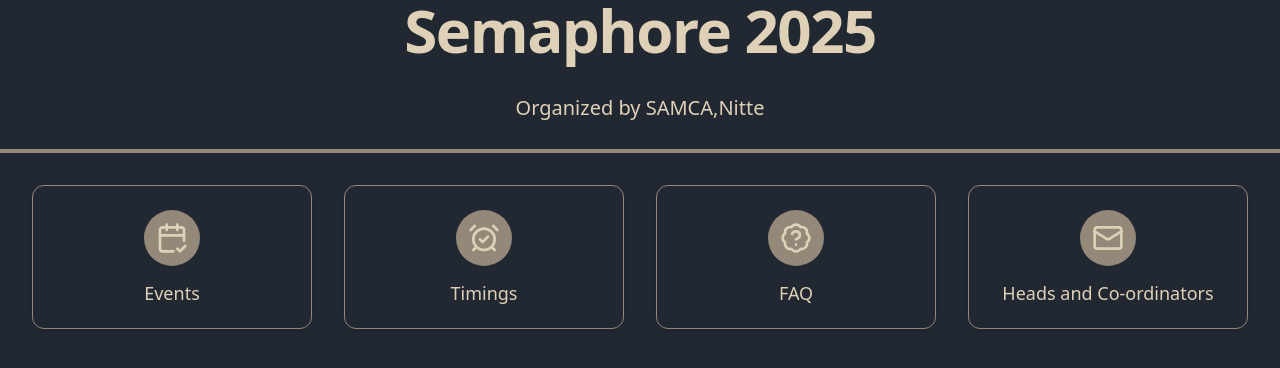
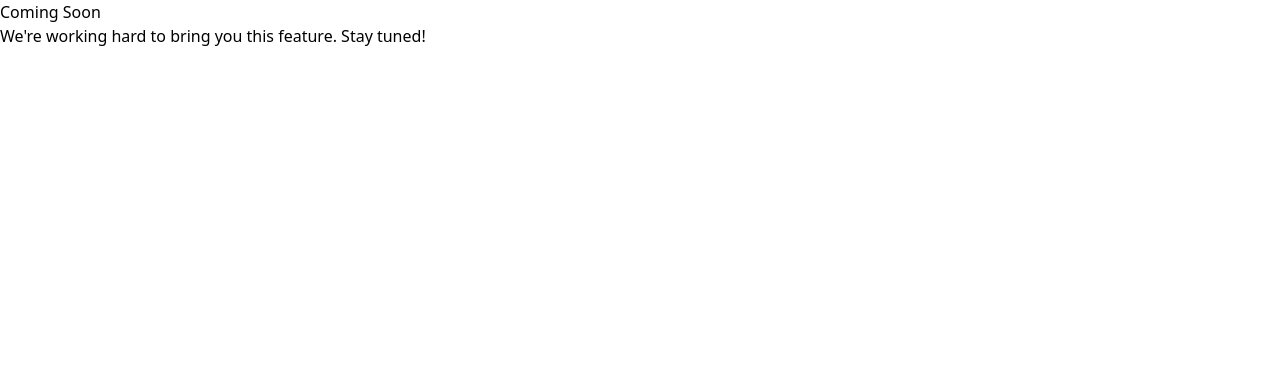
Before and after one commit to anupnayak25/semaphore-support, a React (Vite) app in the folder semaphore-support/: page /Timings in a window 1280 px wide. Shown: the top 368 px of the page. Built offline with nearby package versions, Linux system fonts and the light colour scheme.

Commit message:
Added routing functionality

```diff
--- a/semaphore-support/src/App.jsx
+++ b/semaphore-support/src/App.jsx
@@ -1,13 +1,29 @@
-import Description from "./components/Heading/Heading";
+
 import Faq from "./pages/Faq";
 import Rules from "./pages/Rules";
 import NavBar from "./components/NavBar/NavBar";
 import Home from "./pages/Home";
+import { createBrowserRouter, createRoutesFromElements, Route } from "react-router-dom";
+import Layout from "./Layout";
+import ComingSoon from "./pages/ComingSoon";
+import { RouterProvider } from "react-router-dom";
 const App = () => {
+ const router = createBrowserRouter(
+    createRoutesFromElements(
+      <Route path="/" element={<Layout/>}>
+        <Route path="" element={<Home/>} />
+        <Route path="FAQ" element={<Faq />} />
+        <Route path="Events" element={<Rules />} />
+        <Route path="Timings" element={<ComingSoon />} />
+        <Route path="HeadsAndCoordinators" element={<ComingSoon />} />
+      </Route>
+    )
+  );
+
+
+
   return (
-    <>
-    <Home />
-     </>
+    <RouterProvider router={router} />
   );
 }
 
--- /dev/null
+++ b/semaphore-support/src/Layout.jsx
@@ -0,0 +1,18 @@
+import { Outlet } from "react-router-dom";
+
+
+import ScrollToTop from "./components/ScrollToTop";
+
+function Layout() {
+  return (
+    <>
+      <ScrollToTop/>
+
+      <Outlet />
+
+
+    </>
+  );
+}
+
+export default Layout;
--- a/semaphore-support/src/components/NavBar/NavCard.jsx
+++ b/semaphore-support/src/components/NavBar/NavCard.jsx
@@ -6,8 +6,8 @@
     const IconComponent=icon;
 
   return (
-    // <Link to={route}>
-      <button
+
+      <Link to={route}
         className="group relative w-full max-w-xs sm:max-w-sm md:max-w-md lg:max-w-lg
                    bg-dominant hover:bg-dominant-50 active:bg-dominant-100
                    border border-highlight hover:border-highlight-50 active:border-highlight-100
@@ -18,6 +18,7 @@
 
                  transform hover:scale-105 active:scale-95"
     >
+
       {/* Icon Container */}
       <div className="mb-3 sm:mb-4 p-2 sm:p-3
                       bg-highlight group-hover:bg-dominant-50
@@ -42,8 +43,9 @@
                       from-transparent to-blue-50/20
                       opacity-0 group-hover:opacity-100
                       transition-opacity duration-200 pointer-events-none" />
-    </button>
-  // </Link>
+
+    </Link>
+
   );
 };
 export default NavCard;
--- /dev/null
+++ b/semaphore-support/src/components/ScrollToTop.jsx
@@ -0,0 +1,14 @@
+import React, { useEffect } from 'react'
+import { useLocation } from 'react-router-dom'
+
+function ScrollToTop() {
+    const {pathname}=useLocation();
+    useEffect(() => {
+        window.scrollTo(0, 0);
+    }, [pathname]);
+  return (
+null
+  )
+}
+
+export default ScrollToTop;
--- a/semaphore-support/src/context/SemaphoreContext.jsx
+++ b/semaphore-support/src/context/SemaphoreContext.jsx
@@ -13,7 +13,7 @@
     { icon: CalendarCheck2Icon, name: "Events", route: "/Events" },
     { icon: AlarmClockCheckIcon, name: "Timings", route: "/Timings" },
     { icon: BadgeQuestionMarkIcon, name: "FAQ", route: "/FAQ" },
-    { icon: Mail, name: "Heads and Co-ordinators", route: "/headsAndCoordinators" },
+    { icon: Mail, name: "Heads and Co-ordinators", route: "/HeadsAndCoordinators" },
   ];
 
     return(
--- /dev/null
+++ b/semaphore-support/src/pages/ComingSoon.jsx
@@ -0,0 +1,12 @@
+import React from 'react'
+
+function ComingSoon() {
+  return (
+    <div>
+      <h1>Coming Soon</h1>
+      <p>We're working hard to bring you this feature. Stay tuned!</p>
+    </div>
+  )
+}
+
+export default ComingSoon
```
